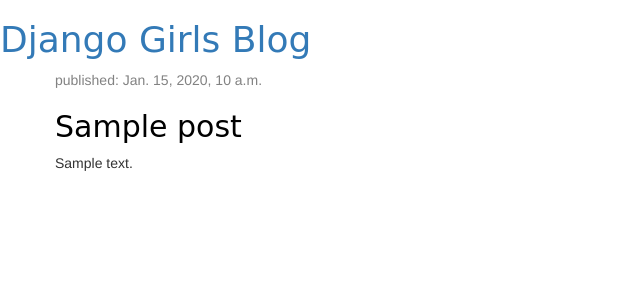
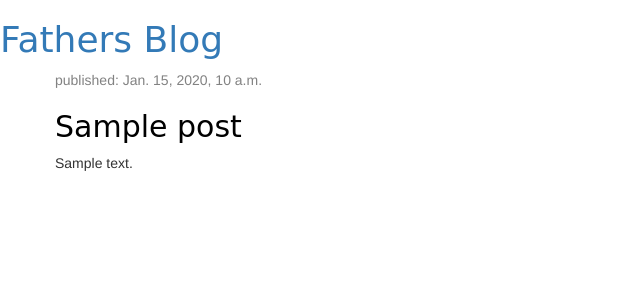
Before and after one commit to kochikammee/my-first-blog, a Django app: template blog/templates/blog/post_list.html in a window 1280 px wide. Shown: the top 300 px of the page, without its empty margins (0-640 px from the left). Run offline with Django 3.2, Linux system fonts and the light colour scheme; the template is opened without the code that fills it: values that come from a table or form of the project are taken from there, others are empty; tables that the repository leaves empty hold one stand-in row (values such as "Sample post"); some libraries are stand-ins or nearby versions.

Commit message:
nothing serious move on sixth commit

```diff
--- a/blog/templates/blog/post_list.html
+++ b/blog/templates/blog/post_list.html
@@ -8,7 +8,7 @@
     </head>
     <body>
         <div>
-            <h1><a href="/">Django Girls Blog</a></h1>
+            <h1><a href="/">Fathers Blog</a></h1>
         </div>
 
         <div class="content container">
```
